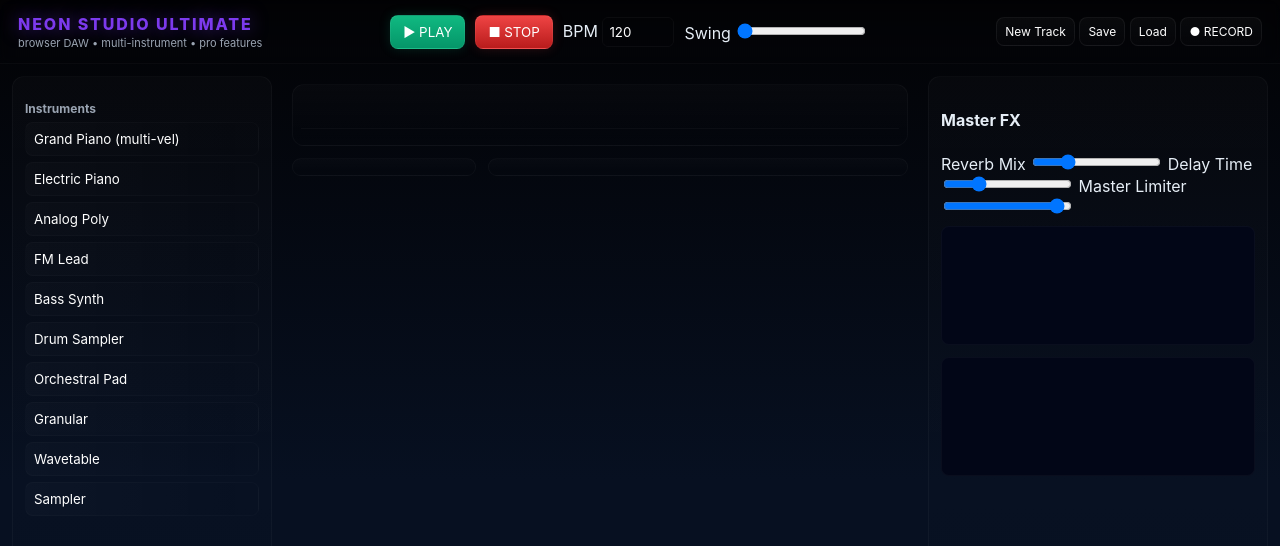
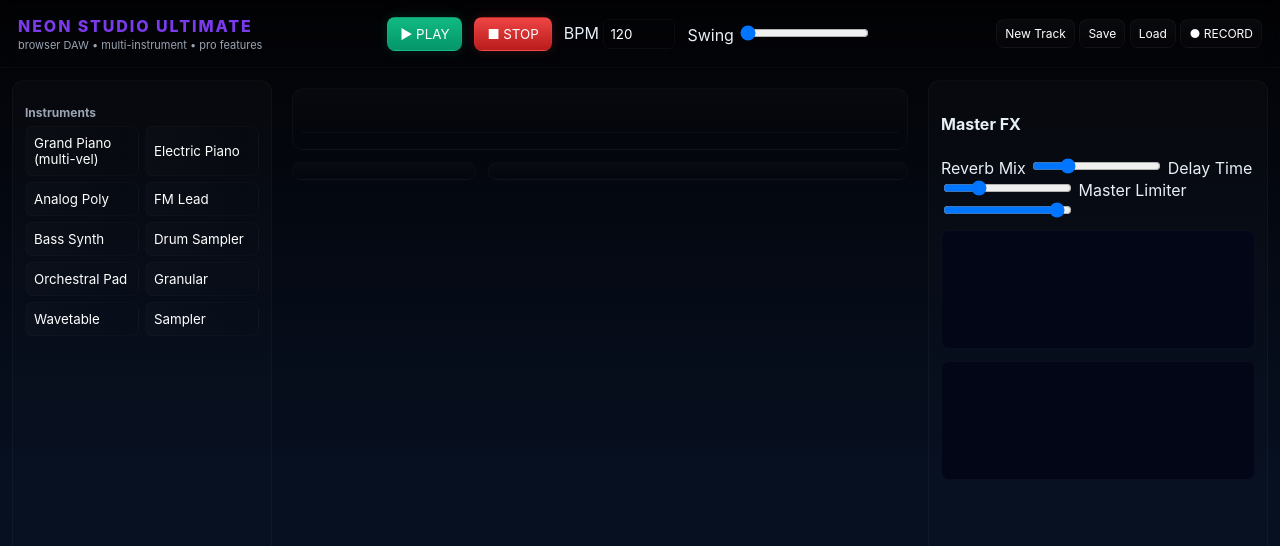
Before and after one commit to ParisAI12/Music-studio, a plain HTML site: page index.html in a window 1280 px wide. Drawn offline with Linux system fonts and the light colour scheme; a script that the page names is missing.

Commit message:
Refactor CSS variables and adjust layout styles

```diff
--- a/style.css
+++ b/style.css
@@ -1,48 +1,39 @@
 :root{
-  --bg:#07060a;
-  --panel:#0f1724;
-  --glass: rgba(255,255,255,0.04);
+  --bg:#05060a;
+  --panel:#0b1220;
+  --muted:#9aa4b2;
   --accent1:#ff6b6b;
   --accent2:#7c3aed;
   --accent3:#06b6d4;
-  --neon: 0 0 18px rgba(124,58,237,0.6);
-  --glass-border: rgba(255,255,255,0.06);
-  --muted:#9aa4b2;
+  --glass-border: rgba(255,255,255,0.04);
 }
+*{box-sizing:border-box;font-family:Inter,system-ui,Segoe UI,Roboto,Arial;color:#e6eef6}
+html,body,#app{height:100%;margin:0;background:linear-gradient(180deg,#020204 0%, #071021 60%);}
 
-*{box-sizing:border-box;font-family:Inter,ui-sans-serif,system-ui,-apple-system,"Segoe UI",Roboto,"Helvetica Neue",Arial;}
-html,body,#app{height:100%;margin:0;background:linear-gradient(180deg,#020204 0%, #071021 60%);color:#e6eef6}
-.topbar{
-  height:64px;display:flex;align-items:center;justify-content:space-between;padding:10px 18px;border-bottom:1px solid rgba(255,255,255,0.03);
-  backdrop-filter: blur(6px);
-}
-.brand .logo{font-weight:800;letter-spacing:0.12em;color:var(--accent2);text-shadow:var(--neon);font-size:16px}
+.topbar{height:68px;display:flex;align-items:center;justify-content:space-between;padding:10px 18px;border-bottom:1px solid rgba(255,255,255,0.03);backdrop-filter: blur(6px)}
+.brand .logo{font-weight:800;letter-spacing:0.12em;color:var(--accent2);font-size:16px}
 .brand .subtitle{font-size:11px;color:var(--muted);margin-top:2px}
-.transport{display:flex;align-items:center;gap:10px}
+.transport{display:flex;align-items:center;gap:12px}
 .btn{background:linear-gradient(180deg,rgba(255,255,255,0.03),rgba(255,255,255,0.01));border:1px solid var(--glass-border);padding:8px 12px;border-radius:8px;color:#fff;cursor:pointer}
 .btn.small{padding:6px 8px;font-size:12px}
 .btn.play{background:linear-gradient(180deg,#10b981,#059669);box-shadow:0 0 12px rgba(16,185,129,0.18)}
 .btn.stop{background:linear-gradient(180deg,#ef4444,#b91c1c);box-shadow:0 0 12px rgba(239,68,68,0.18)}
 .bpm input{width:72px;padding:6px;border-radius:6px;border:1px solid rgba(255,255,255,0.04);background:transparent;color:#fff}
-.clock-led{width:12px;height:12px;border-radius:50%;background:#2b2f36;border:1px solid rgba(255,255,255,0.03)}
-
-.workspace{display:grid;grid-template-columns:260px 1fr 340px;gap:12px;padding:12px;height:calc(100% - 64px)}
+.workspace{display:grid;grid-template-columns:260px 1fr 340px;gap:12px;padding:12px;height:calc(100% - 68px)}
 .left-panel{background:linear-gradient(180deg,rgba(255,255,255,0.02),transparent);border-radius:12px;padding:12px;border:1px solid rgba(255,255,255,0.03)}
 .center-panel{display:flex;flex-direction:column;gap:12px;padding:8px}
 .right-panel{padding:12px;border-radius:12px;background:linear-gradient(180deg,rgba(255,255,255,0.02),transparent);border:1px solid rgba(255,255,255,0.03)}
 
 .tracks-list{display:flex;flex-direction:column;gap:8px;margin-bottom:12px}
-.track-item{display:flex;align-items:center;gap:8px;padding:8px;border-radius:8px;background:linear-gradient(90deg,rgba(255,255,255,0.02),transparent);border:1px solid rgba(255,255,255,0.02)}
+.track-item{display:flex;align-items:center;gap:8px;padding:8px;border-radius:8px;background:linear-gradient(90deg,rgba(255,255,255,0.01),transparent);border:1px solid rgba(255,255,255,0.02)}
 .track-color{width:8px;height:36px;border-radius:6px}
-.track-meta{font-size:12px;color:var(--muted)}
-
 .instruments-palette h4{margin:8px 0 6px;color:var(--muted);font-size:12px}
-.inst-btn{display:block;width:100%;margin-bottom:6px;padding:8px;border-radius:8px;text-align:left;background:linear-gradient(90deg,rgba(255,255,255,0.02),transparent);border:1px solid rgba(255,255,255,0.02);color:#fff}
+.inst-grid{display:grid;grid-template-columns:1fr 1fr;gap:6px}
+.inst-btn{padding:8px;border-radius:8px;text-align:left;background:linear-gradient(90deg,rgba(255,255,255,0.02),transparent);border:1px solid rgba(255,255,255,0.02);color:#fff}
 
 .arranger{background:linear-gradient(180deg,rgba(255,255,255,0.02),transparent);padding:8px;border-radius:12px;border:1px solid rgba(255,255,255,0.03)}
 .timeline{height:36px;border-bottom:1px solid rgba(255,255,255,0.03);display:flex;align-items:center;padding:6px;gap:8px;color:var(--muted)}
 .tracks{display:flex;flex-direction:column;gap:8px;padding-top:8px}
-
 .track-row{display:flex;align-items:center;gap:8px;padding:8px;border-radius:8px;background:linear-gradient(90deg,rgba(255,255,255,0.01),transparent);border:1px solid rgba(255,255,255,0.02)}
 .track-lane{flex:1;display:grid;grid-template-columns:repeat(32,1fr);gap:4px;padding:6px}
 .step{height:28px;border-radius:6px;background:linear-gradient(180deg,#0b1220,#06101a);border:1px solid rgba(255,255,255,0.02);cursor:pointer;transition:all .12s}
@@ -59,7 +50,6 @@ html,body,#app{height:100%;margin:0;background:linear-gradient(180deg,#020204 0%
 .channel .meter .bar{width:100%;height:0;background:linear-gradient(180deg,#22c55e,#f97316,#ef4444);transition:height .08s linear}
 
 .visuals canvas{width:100%;border-radius:8px;background:#020617;margin-top:8px;border:1px solid rgba(255,255,255,0.03)}
-
 #pluginContainer{position:fixed;right:24px;bottom:24px;pointer-events:none}
 .plugin-window{pointer-events:auto;position:relative;width:420px;background:linear-gradient(180deg,#071021,#0b1220);border-radius:12px;padding:12px;border:1px solid rgba(255,255,255,0.04);box-shadow:0 10px 40px rgba(0,0,0,0.6)}
 .plugin-window h3{margin:0 0 8px;color:#fff}
```
